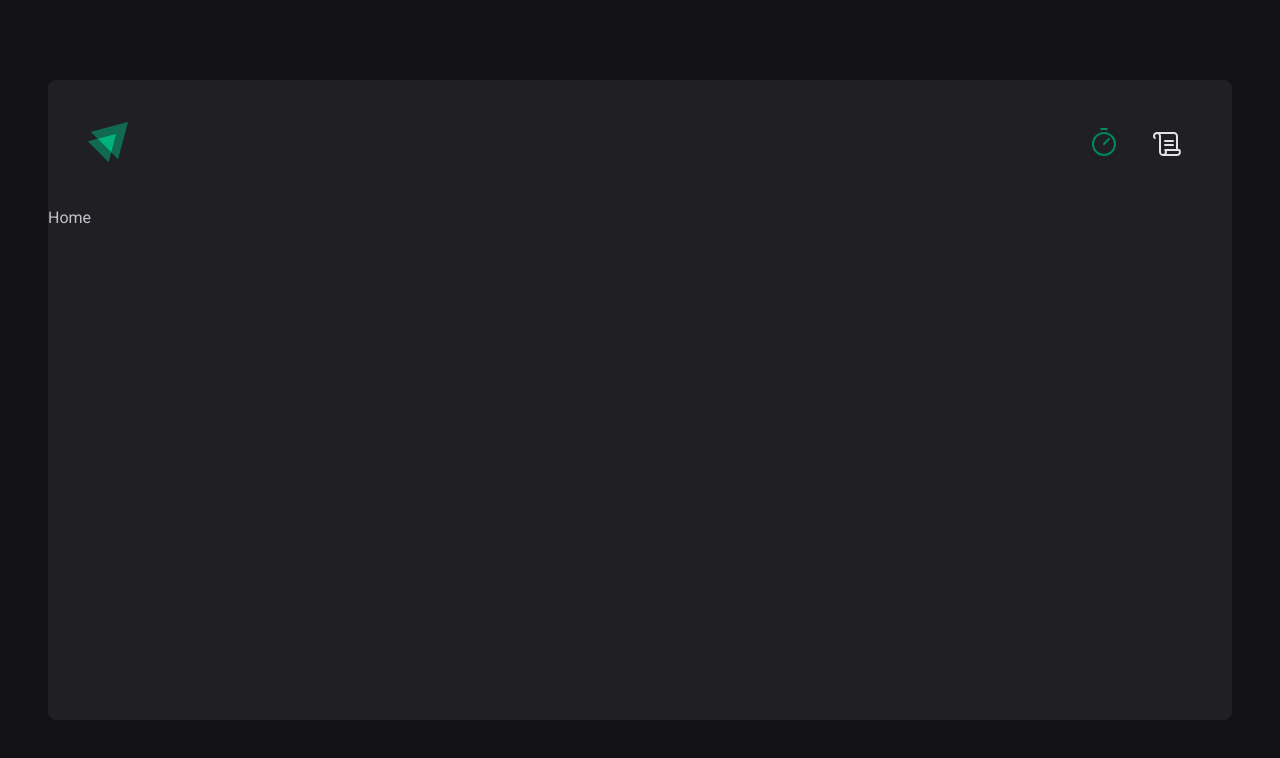
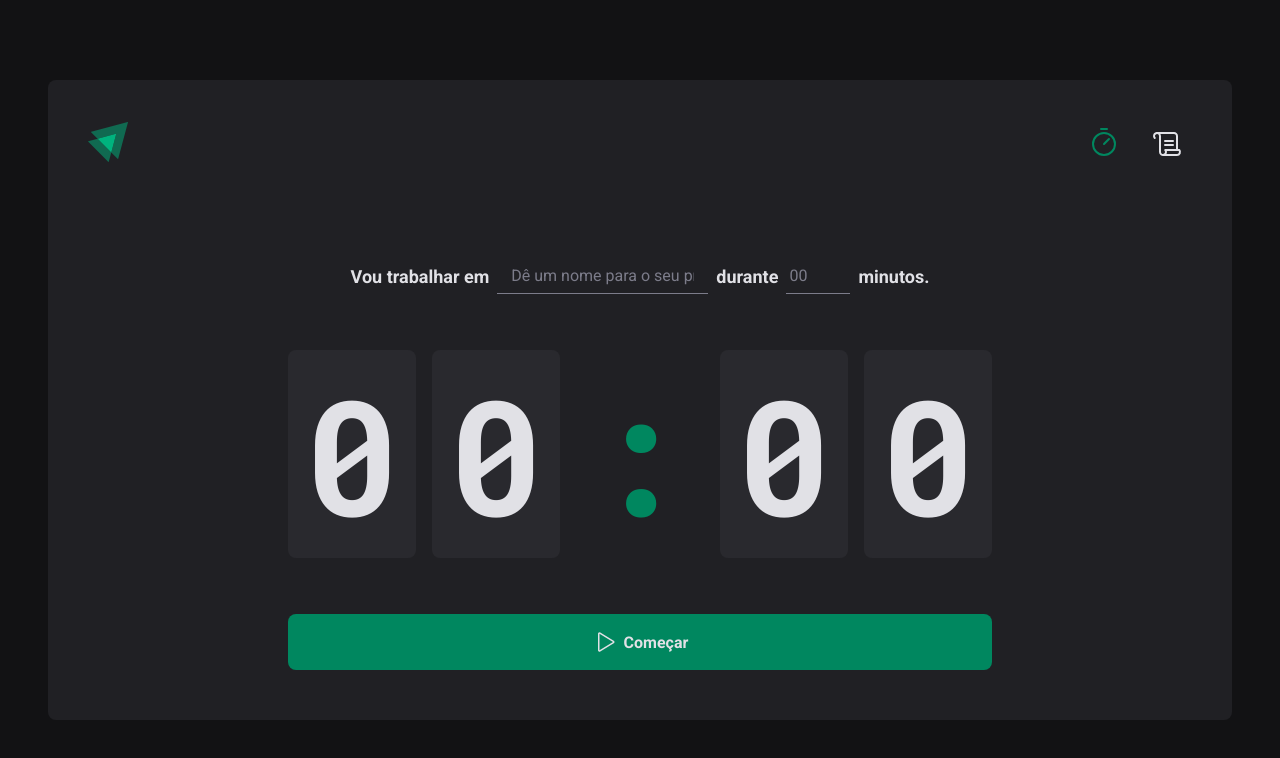
Before and after one commit to DenisLevy76/02-ignite-pomodoro, a React (Vite) app: page / in a window 1280 px wide. Shown: the top 758 px of the page. Built offline with nearby package versions, Linux system fonts and the light colour scheme.

Commit message:
Add home page content

```diff
--- a/src/pages/HomePage/index.tsx
+++ b/src/pages/HomePage/index.tsx
@@ -1,7 +1,55 @@
-// import { Container } from './styles'
-
+import { Play } from 'phosphor-react'
 import { FC } from 'react'
+import {
+  FormContainer,
+  HomeContainer,
+  MinutesInput,
+  Separator,
+  StartTimerButton,
+  TaskInput,
+  TimerContainer,
+} from './styles'
 
 export const HomePage: FC = () => {
-  return <div>Home</div>
+  return (
+    <HomeContainer>
+      <FormContainer>
+        <fieldset>
+          <label htmlFor="task">Vou trabalhar em</label>
+          <TaskInput
+            type="text"
+            id="task"
+            placeholder="Dê um nome para o seu projeto"
+            list="task-suggestions"
+          />
+          <datalist id="task-suggestions">
+            <option value="Malhar abdomem" />
+            <option value="Fazer 2 horas de ignite" />
+            <option value="Trabalhar" />
+          </datalist>
+          <label htmlFor="time">durante</label>
+          <MinutesInput
+            type="number"
+            step={5}
+            min={0}
+            max={60}
+            id="time"
+            placeholder="00"
+          />
+          <label htmlFor="time">minutos.</label>
+        </fieldset>
+        <TimerContainer>
+          <span>0</span>
+          <span>0</span>
+          <Separator>:</Separator>
+          <span>0</span>
+          <span>0</span>
+        </TimerContainer>
+        <StartTimerButton type="submit">
+          <Play size={24} />
+          Começar
+        </StartTimerButton>
+      </FormContainer>
+    </HomeContainer>
+  )
 }
--- /dev/null
+++ b/src/pages/HomePage/styles.ts
@@ -0,0 +1,136 @@
+import styled, { css } from 'styled-components'
+
+export const HomeContainer = styled.main`
+  height: 100%;
+`
+
+export const Input = styled.input`
+  ${({ theme }) => css`
+    background: transparent;
+    border-bottom: 1px solid ${theme.colors['gray-500']};
+    padding: 0.5rem 0.875rem;
+
+    &::placeholder {
+      color: ${theme.colors['gray-500']};
+    }
+
+    &:focus {
+      box-shadow: none;
+      border-color: ${theme.colors['green-500']};
+    }
+  `}
+`
+
+export const TaskInput = styled(Input)`
+  flex: 1;
+
+  &::-webkit-calendar-picker-indicator {
+    display: none !important;
+  }
+`
+
+export const MinutesInput = styled(Input)`
+  width: 4rem;
+  padding: 0.5rem 0.2rem;
+`
+
+export const FormContainer = styled.form`
+  ${({ theme }) => css`
+    height: 100%;
+
+    display: flex;
+    flex: 1;
+    flex-direction: column;
+    align-items: center;
+    justify-content: center;
+    gap: 3.5rem;
+    > fieldset {
+      display: flex;
+      align-items: center;
+      justify-content: center;
+      flex-wrap: wrap;
+      gap: 0.5rem;
+
+      color: ${theme.colors['gray-100']};
+      font-size: 1.125rem;
+      font-weight: bold;
+
+      > label {
+        cursor: text;
+      }
+
+      > input {
+      }
+    }
+  `}
+`
+
+export const TimerContainer = styled.div`
+  ${({ theme }) => css`
+    display: flex;
+    gap: 1rem;
+    > span {
+      display: flex;
+      align-items: center;
+      justify-content: center;
+
+      padding: 2.5rem 1rem;
+
+      background: ${theme.colors['gray-700']};
+      border-radius: 8px;
+
+      font-family: 'Roboto mono', monospace;
+      font-weight: 700;
+      font-size: 10rem;
+      line-height: 80%;
+
+      color: ${theme.colors['gray-100']};
+    }
+  `}
+`
+
+export const Separator = styled.div`
+  ${({ theme }) => css`
+    display: flex;
+    align-items: center;
+    justify-content: center;
+
+    padding: 2.5rem 1rem;
+
+    background: transparent;
+    border-radius: 8px;
+
+    font-family: 'Roboto mono', monospace;
+    font-weight: 700;
+    font-size: 10rem;
+    line-height: 80%;
+    color: ${theme.colors['green-500']};
+  `}
+`
+export const StartTimerButton = styled.button`
+  ${({ theme }) => css`
+    display: flex;
+    align-items: center;
+    justify-content: center;
+    gap: 0.5rem;
+
+    background: ${theme.colors['green-500']};
+    padding: 1rem 0;
+    width: 100%;
+    max-width: 704px;
+    color: ${theme.colors['gray-100']};
+    border-radius: 8px;
+    font-weight: bold;
+    cursor: pointer;
+    transition: all 0.15s ease-out;
+
+    &:disabled {
+      opacity: 0.7;
+      cursor: not-allowed;
+    }
+
+    &:hover:not(:disabled) {
+      background: ${theme.colors['green-700']};
+    }
+  `}
+`
--- a/src/styles/global.ts
+++ b/src/styles/global.ts
@@ -5,6 +5,7 @@ export const GlobalStyles = createGlobalStyle`
     * {
       margin: 0;
       padding: 0;
+      border: none;
       box-sizing: border-box;
     }
     :focus {
@@ -22,9 +23,11 @@ export const GlobalStyles = createGlobalStyle`
     input,
     textarea,
     button {
+      color: ${theme.colors['gray-100']};
       font-family: ${theme.type.fontFamily};
       font-weight: 400;
       font-size: 1rem;
+      -webkit-font-smoothing: antialiased;
     }
 
     ul,
```
